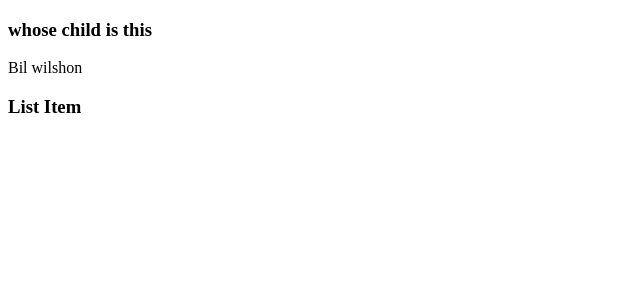
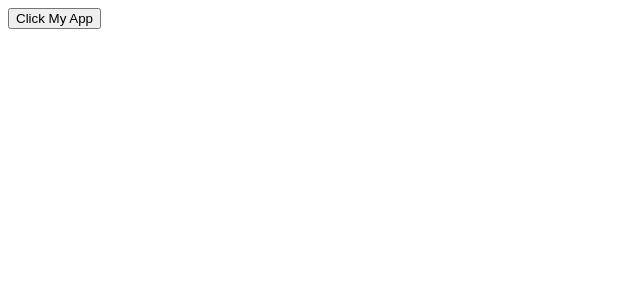
Before and after one commit to Prayugo24/dasar_react_udemy, a React (Create React App) app: page / in a window 1280 px wide. Shown: the top 300 px of the page, without its empty margins (0-640 px from the left). Built offline with nearby package versions, Linux system fonts and the light colour scheme.

Commit message:
penggunaan proptypes dan default props

```diff
--- a/src/components/App.js
+++ b/src/components/App.js
@@ -1,6 +1,7 @@
 import React from "react";
 // import Header from "./Header";
-import List from "./List";
+// import List from "./List";
+import Button from "./Button";
 
 
 // jsx adalah javascript xml, extensi javascript yang memungkinkan untuk menulis html falam javascript
@@ -18,18 +19,19 @@ class App extends React.Component{
         author: "Bil wilshon",
     }
 
-
     render(){
         return(
             // root component
             <div>
+                <Button color="biru"/>
+
 
 
                 {/* parent component */}
                     {/* <Header/> */}
                     {/* ini cara mngrirm props */}
-                    <List nameBooks={ this.state.name } authors={ this.state.author }>
-                    </List>
+                    {/* <List nameBooks={ this.state.name } authors={ this.state.author }>
+                    </List> */}
                 {/* parent component */}
 
                 {/* ini state */}
@@ -68,4 +70,7 @@ export default App;
 // container component untuk menampung data
 // presentation component untuk tampilan
 
+// prop types digunakan untuk mengecek props yang masuk kedalam sebuah component
+//
+
 // di apps ini namanya state full component karena terdapat data full state componentnya
--- /dev/null
+++ b/src/components/Button.js
@@ -0,0 +1,24 @@
+import React from "react";
+import PropTypes from "prop-types"
+
+class Button extends React.Component{
+    render(){
+        return(
+            <div>
+                <button>Click My App</button>
+            </div>
+        )
+    }
+}
+
+// ini contoh penggunakan prop types
+Button.propTypes = {
+    color: PropTypes.string.isRequired
+}
+
+// untuk mengisi default props
+Button.defaultProps = {
+    color:"red"
+}
+
+export default Button;
```
